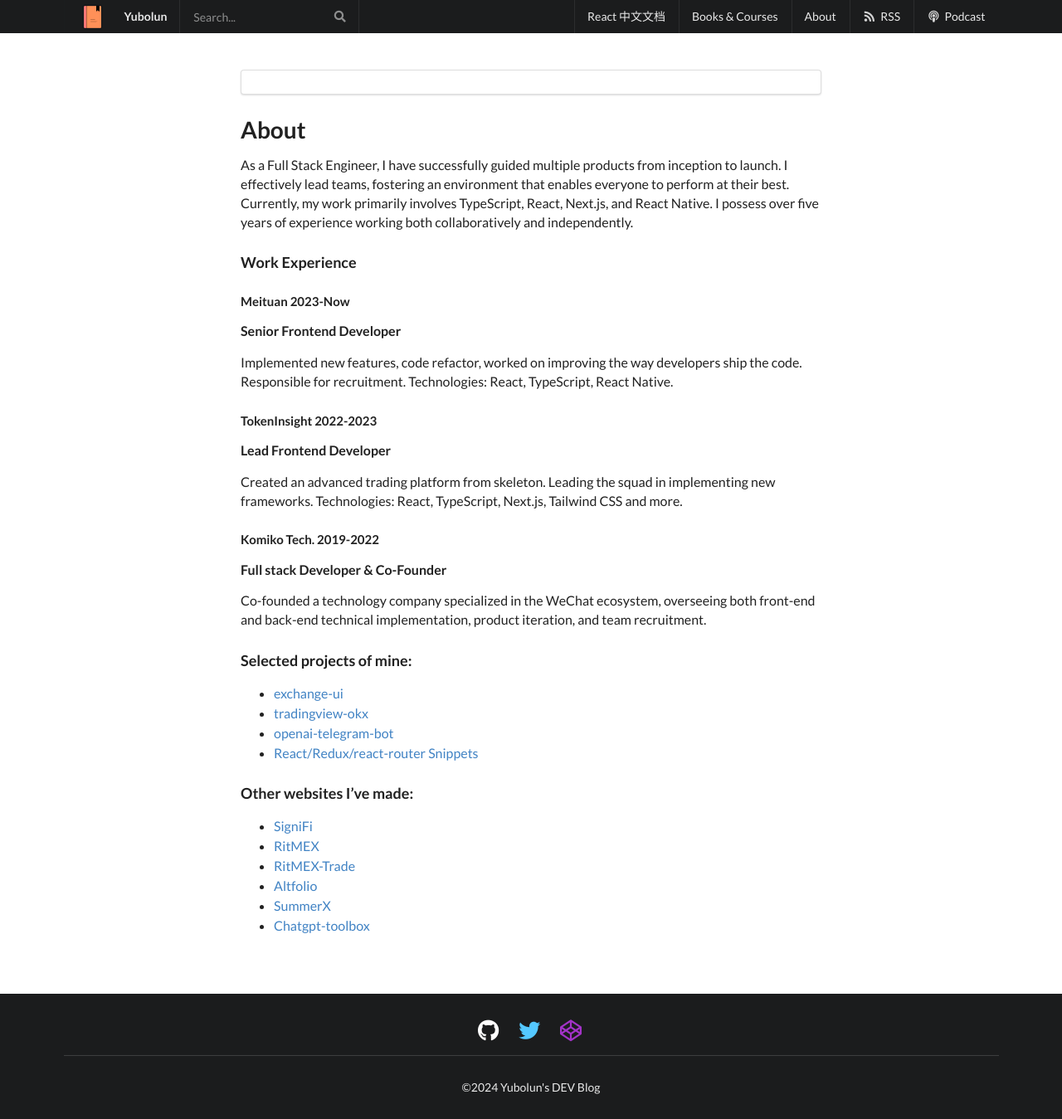
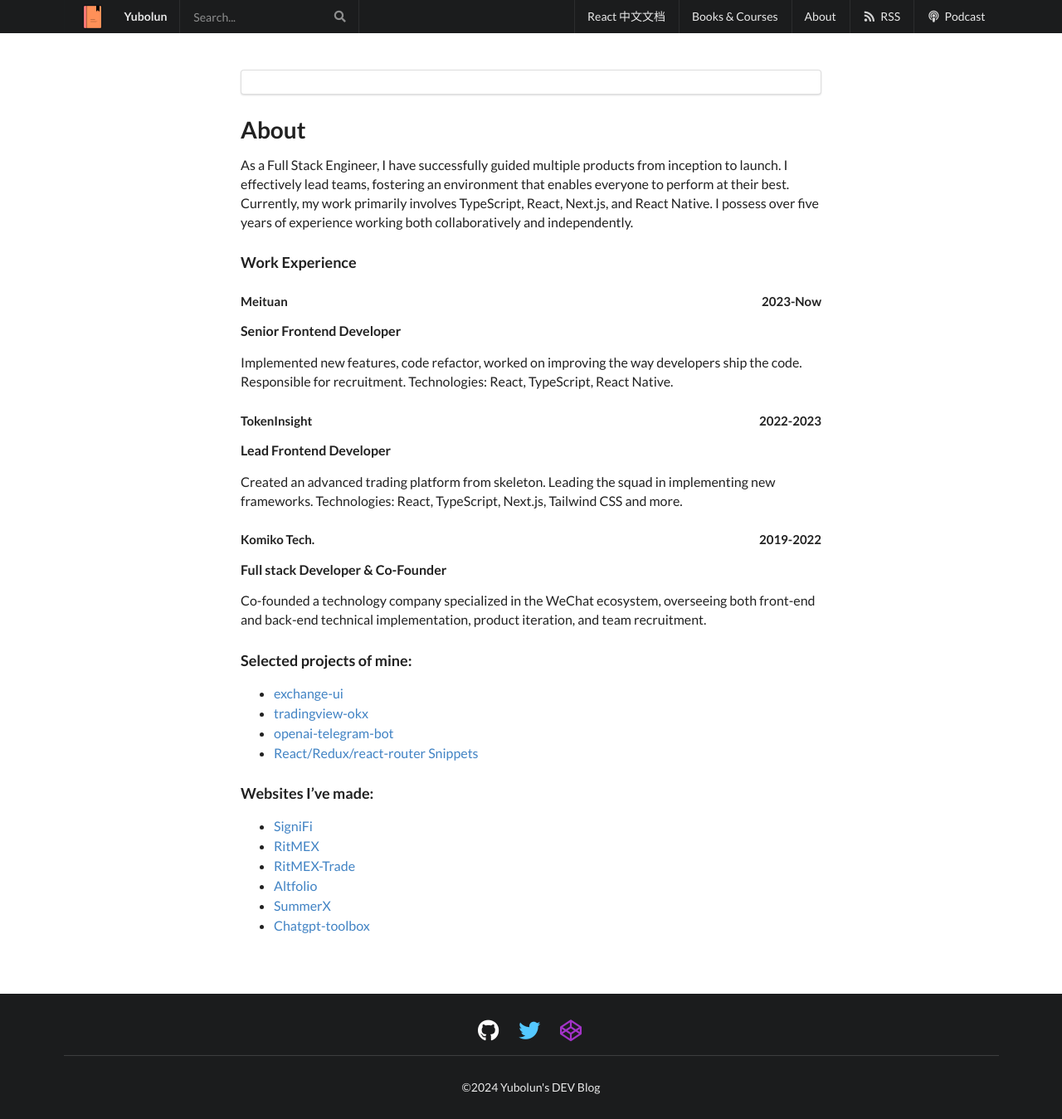
Before and after one commit to discountry/discountry.github.io, a Jekyll site: the page built from about/index.md, in a window 1280 px wide and 1349 px high. Shown: the whole window at 83% size. Built offline with Jekyll 4.4.1, drawn with Linux system fonts in a browser that asks for light colours.

Commit message:
Update index.md

```diff
--- a/about/index.md
+++ b/about/index.md
@@ -8,19 +8,25 @@
 
 ### Work Experience
 
-#### Meituan 2023-Now
+<h4 style="display: flex; justify-content: space-between; align-items: baseline;">
+  <span>Meituan</span> <span>2023-Now</span>
+</h4>
 
 **Senior Frontend Developer**
 
 Implemented new features, code refactor, worked on improving the way developers ship the code. Responsible for recruitment. Technologies: React, TypeScript, React Native.
 
-#### TokenInsight 2022-2023
+<h4 style="display: flex; justify-content: space-between; align-items: baseline;">
+  <span>TokenInsight</span> <span>2022-2023</span>
+</h4>
 
 **Lead Frontend Developer**
 
 Created an advanced trading platform from skeleton. Leading the squad in implementing new frameworks. Technologies: React, TypeScript, Next.js, Tailwind CSS and more.
 
-#### Komiko Tech. 2019-2022
+<h4 style="display: flex; justify-content: space-between; align-items: baseline;">
+  <span>Komiko Tech.</span> <span>2019-2022</span>
+</h4>
 
 **Full stack Developer & Co-Founder**
 
@@ -33,7 +39,7 @@
 * [openai-telegram-bot](https://github.com/discountry/openai-telegram-bot)
 * [React/Redux/react-router Snippets](https://marketplace.visualstudio.com/items?itemName=discountry.react-redux-react-router-snippets)
 
-### Other websites I've made:
+### Websites I've made:
 
 * [SigniFi](https://signifi.life)
 * [RitMEX](https://ritmex.one)
```
